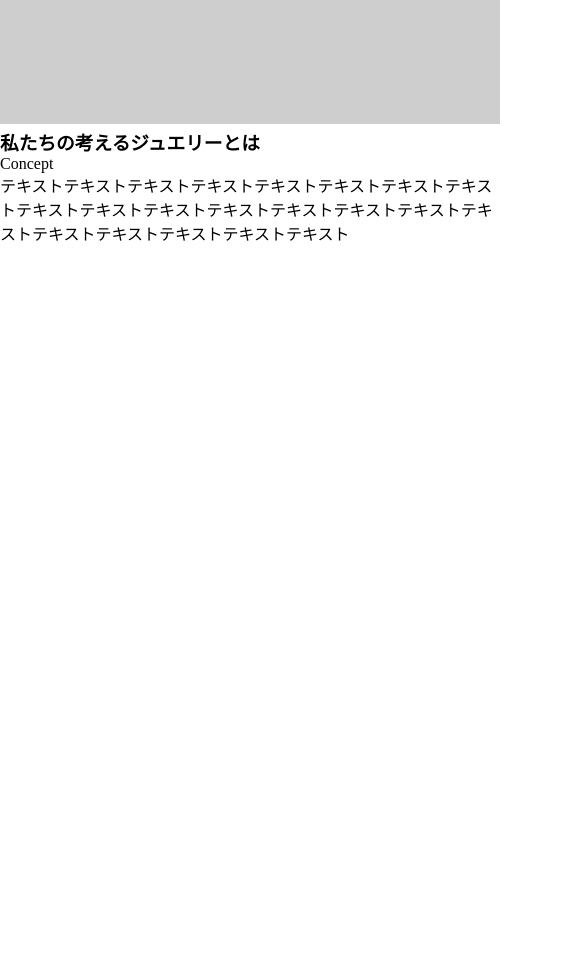
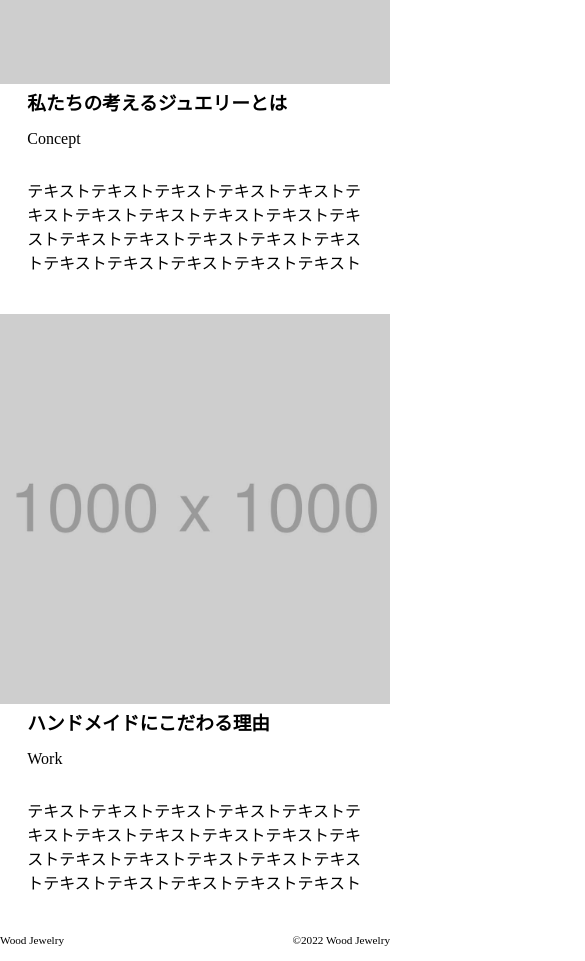
Before and after one commit to makiko1996/HTML_Lesson, a plain HTML site: page wooden_jewelry/index.html in a window 390 px wide. Shown: the part 560-1521 px from the top of the page, 585 px wide, since content can reach past the window. Before the commit the page ends 844 px from the top, so only its background shows below. Drawn offline with Linux system fonts and the light colour scheme.

Commit message:
[finish]wooden_jewelry

```diff
--- a/wooden_jewelry/index.html
+++ b/wooden_jewelry/index.html
@@ -17,7 +17,7 @@
       <a href="#"><p class="nav">Wooden Jewelry</p></a>
       <a href="#concept"><p class="nav">Concept</p></a>
       <a href="#work"><p class="nav">Work</p></a>
-      <a href="#contact"><p class="nav">Contact</p></a>
+      <a href="mailto:xxxxx@xxx.com?subject=問い合わせ&amp;body=ご記入ください"><p class="nav">Contact</p></a>
     </div>
   </header>
 
@@ -34,12 +34,26 @@
             <p>テキストテキストテキストテキストテキストテキストテキストテキストテキストテキストテキストテキストテキストテキストテキストテキストテキストテキストテキストテキストテキスト</p>
           </div>
         </div>
-
+      </div>
+      <div id="work">
+        <div class="content_block ">
+          <h3>ハンドメイドにこだわる理由</h3>
+          <p class="sub_title">Work</p>
+          <div class="content_text">
+            <p>テキストテキストテキストテキストテキストテキストテキストテキストテキストテキストテキストテキストテキストテキストテキストテキストテキストテキストテキストテキストテキスト</p>
+          </div>
+        </div>
+        <div class="content_image">
+          <img src="img/work.jpg" alt="concept">
+        </div>
       </div>
     </div>
   </main>
 
-  <footer id="footer"></footer>
+  <footer id="footer">
+    <p>Wood Jewelry</p>
+    <p>&copy;2022 Wood Jewelry</p>
+  </footer>
 
 </body>
 </html>
--- a/wooden_jewelry/style.css
+++ b/wooden_jewelry/style.css
@@ -16,7 +16,8 @@
 
 #header_nav {
   display: flex;
-
+  margin-top: 20px;
+  margin-bottom: 50px;
 }
 
 #header_nav a {
@@ -33,21 +34,75 @@
 }
 
 #content {
-  width: 1000px;
+  max-width: 1000px;
   margin: 0 auto;
+  align-items: center;
 }
 
-#concept {
+#concept, #work {
   display: flex;
-  flex-wrap: wrap;
   width: 100%;
+  align-items: center;
+  margin-bottom: 40px;
+}
+
+.content_image {
+  width: 50%;
 }
 
 .content_image img {
-  width: 50%;
+  width: 100%;
   object-fit: cover;
 }
 
 .content_block {
   width: 50%;
+  margin: 0 auto;
+  padding: 0 7%;
 }
+
+.content_block h3 {
+  margin-bottom: 15px;
+}
+
+.sub_title {
+  margin-bottom: 30px;
+}
+
+#footer {
+  display: flex;
+  justify-content: space-between;
+  max-width: 1000px;
+  margin: 0 auto 15px;
+  font-size: 0.7rem;
+}
+
+@media screen and (max-width:767px) {
+  #content {
+    width: 100%;
+  }
+
+  #concept {
+    flex-direction: column;
+  }
+
+  #work {
+    flex-direction: column-reverse;
+  }
+
+  .content_image {
+    width: 100%;
+  }
+
+  .content_image img {
+    width: 100%;
+  }
+
+  .content_block {
+    width: 100%;
+  }
+
+  #footer {
+    width: 100%;
+  }
+}
```
